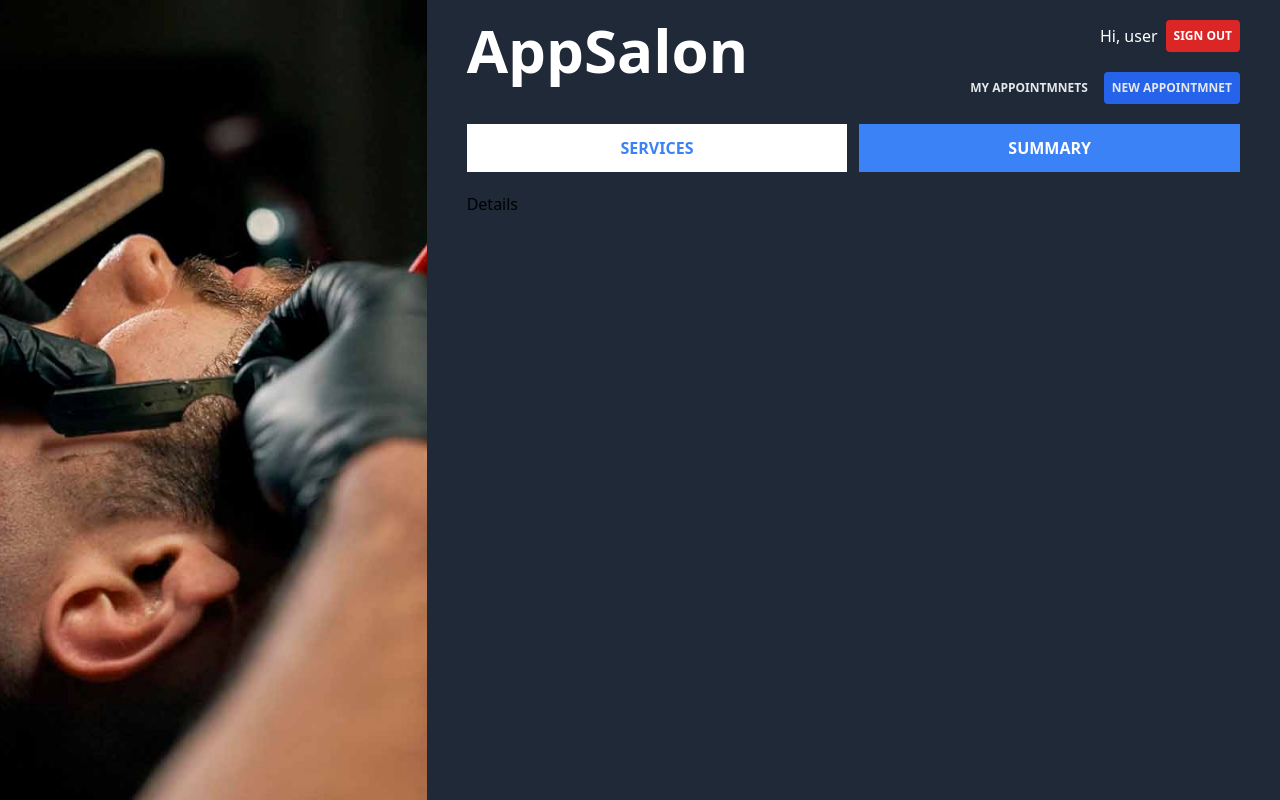
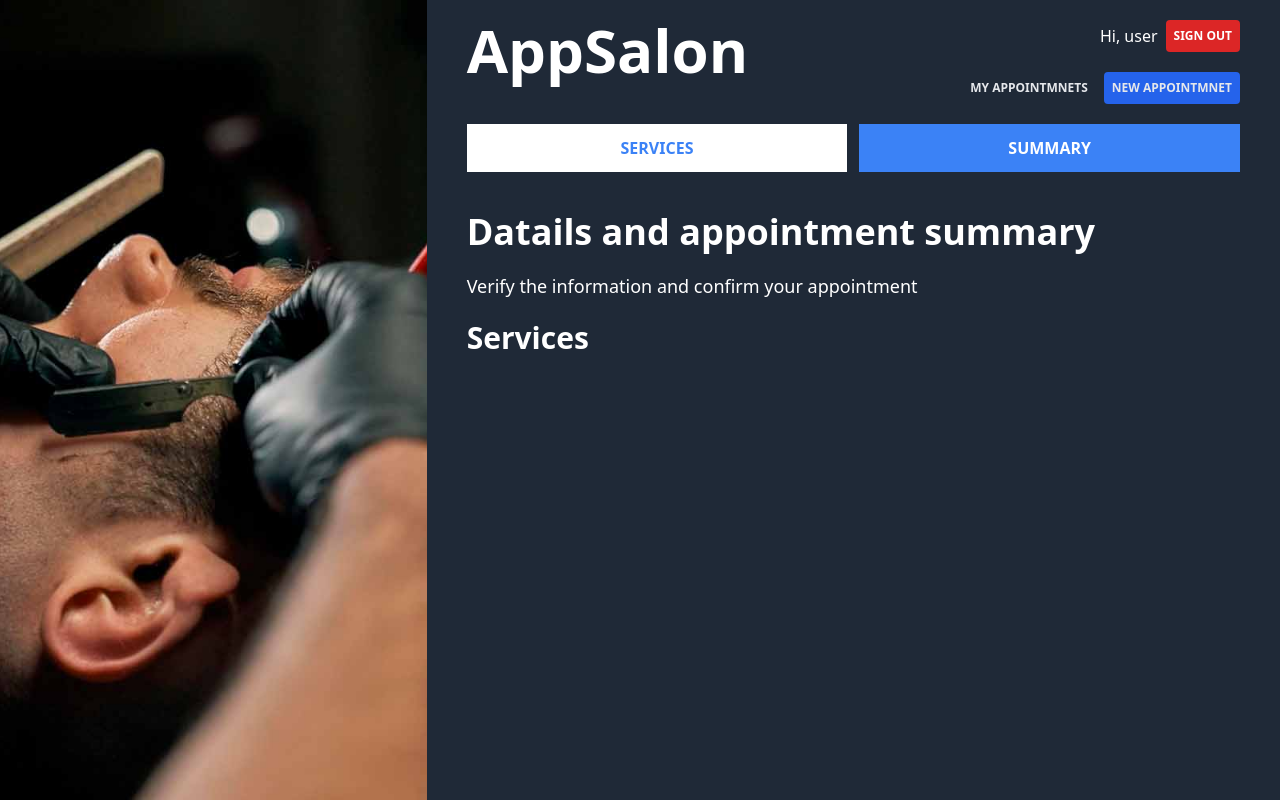
Before and after one commit to mcplux/appsalon-front, a Vue app: page /appointments/new/details in a window 1280 px wide. Built offline with nearby package versions, Linux system fonts and the light colour scheme.

Commit message:
feat: Add SelectedService component for displaying selected service details

```diff
--- /dev/null
+++ b/src/components/SelectedService.vue
@@ -0,0 +1,30 @@
+<script setup lang="ts">
+import { useAppointmentsStore } from '@/stores/appointments'
+import { formatCurrency } from '@/helpers'
+
+defineProps({
+  service: {
+    type: Object,
+    required: true,
+  }
+})
+
+const appointmentsStore = useAppointmentsStore()
+</script>
+
+<template>
+  <div class="border border-gray-600 rounded-lg p-5 flex items-center justify-between">
+    <div>
+      <p class="text-2xl font-extrabold text-white">{{ service.name }}</p>
+      <p class="text-3xl font-black text-blue-500">{{ formatCurrency(service.price) }}</p>
+    </div>
+
+    <button
+      type="button"
+      class="inline-flex items-center rounded bg-red-600 hover:bg-red-700 text-white text-sm px-3 py-2 font-semibold shadow-sm transition-colors"
+      @click="appointmentsStore.onServiceSelected(service)"
+    >
+      Delete
+    </button>
+</div>
+</template>
--- a/src/stores/appointments.ts
+++ b/src/stores/appointments.ts
@@ -22,6 +22,7 @@ export const useAppointmentsStore = defineStore('appointments', () => {
   })
 
   return {
+    services,
     onServiceSelected,
     isServiceSelected,
   }
--- a/src/views/Appointments/AppointmentView.vue
+++ b/src/views/Appointments/AppointmentView.vue
@@ -1,7 +1,17 @@
 <script setup lang="ts">
+import { useAppointmentsStore } from '@/stores/appointments'
+import selectedService from '@/components/SelectedService.vue'
 
+const appointmentsStore = useAppointmentsStore()
 </script>
 
 <template>
-  <h1>Details</h1>
+  <h2 class="text-4xl font-extrabold text-white mt-10">Datails and appointment summary</h2>
+  <p class="text-white text-lg mt-5">Verify the information and confirm your appointment</p>
+
+  <h3 class="text-3xl font-extrabold text-white mt-5">Services</h3>
+  <div class="grid gap-5 mt-5">
+    <selectedService v-for="service in appointmentsStore.services" :service="service" :key="service.id" />
+  </div>
+
 </template>
```
